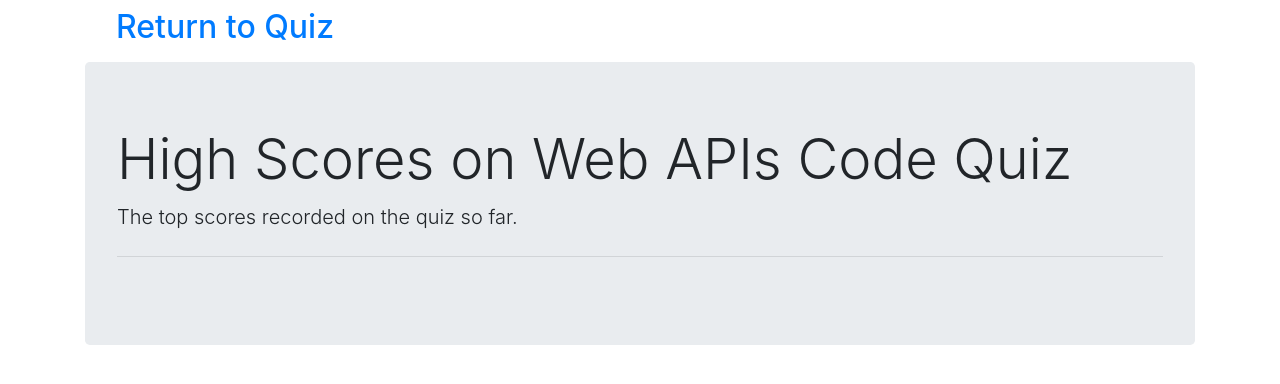
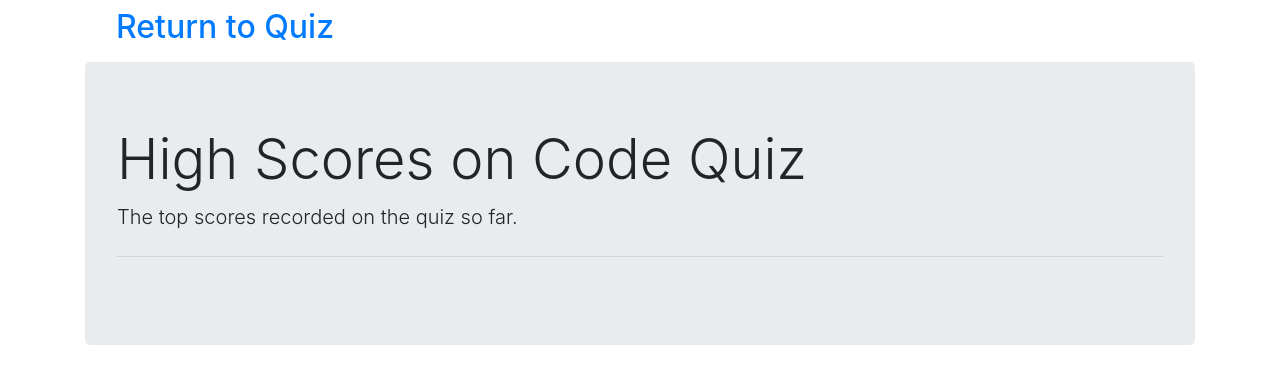
Before and after one commit to Greg-Sam/04-Web-APIs-Code-Quiz, a plain HTML site: page highscores.html in a window 1280 px wide. Drawn offline with nearby package versions, Linux system fonts and the light colour scheme.

Commit message:
typo fix

```diff
--- a/highscores.html
+++ b/highscores.html
@@ -38,7 +38,7 @@
   </div>
   <div class="container">
     <div class="jumbotron">
-      <h1 class="display-4">High Scores on Web APIs Code Quiz</h1>
+      <h1 class="display-4">High Scores on Code Quiz</h1>
       <p class="lead">The top scores recorded on the quiz so far.</p>
       <hr class="my-4">
       <div class="container">
```
